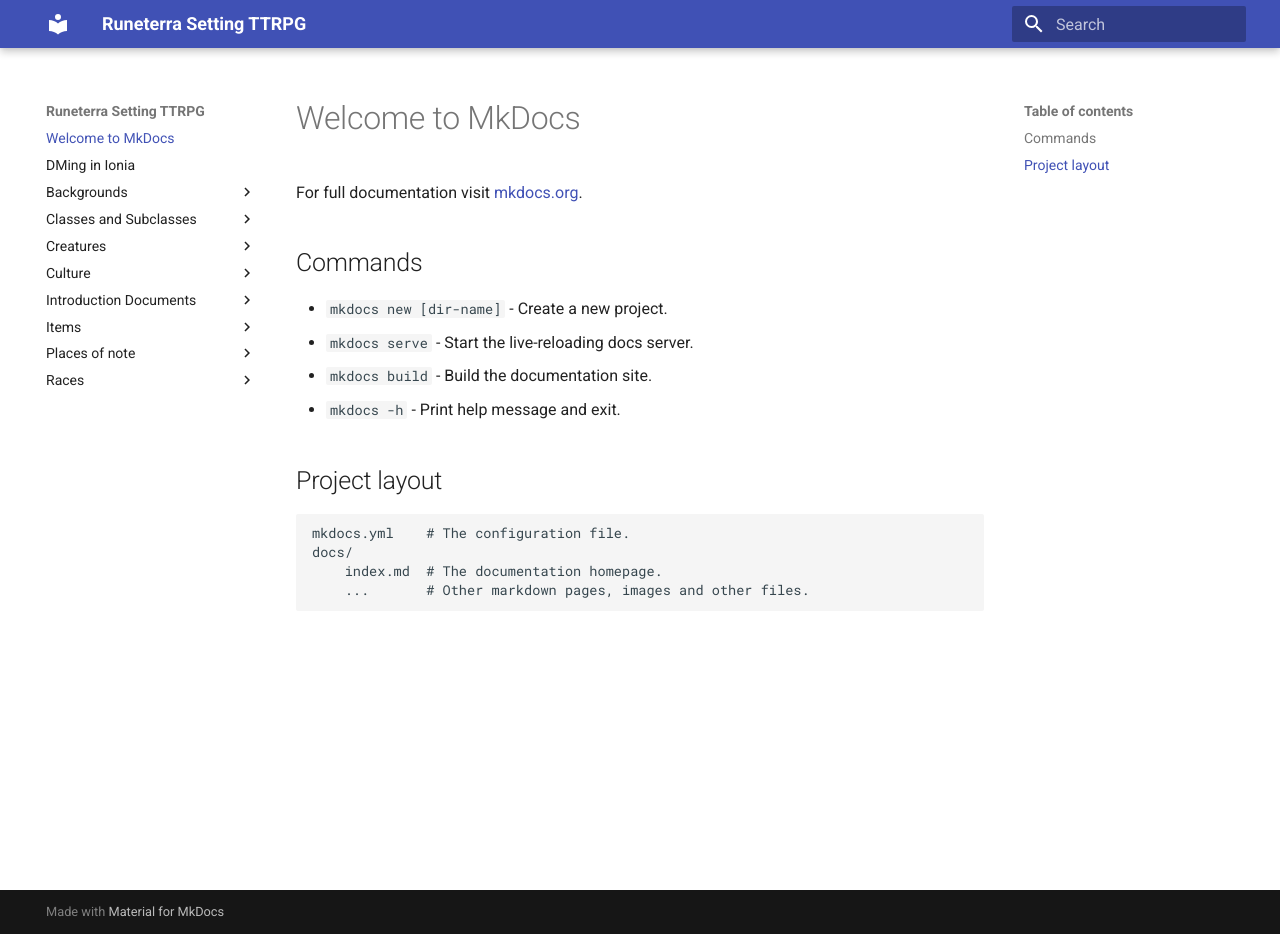
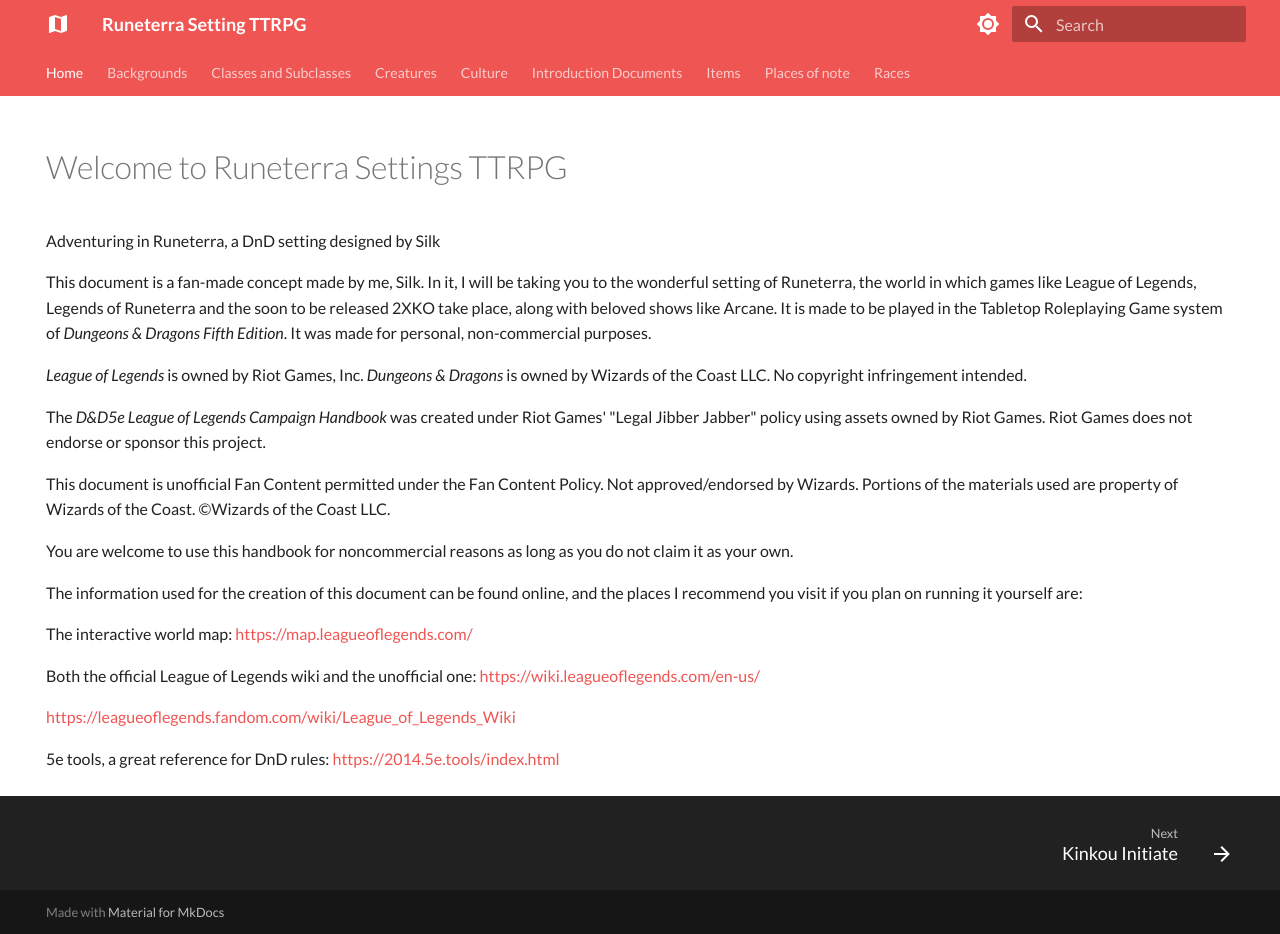
Before and after one commit to SilksongHypeboi/Runeterra, an MkDocs documentation site: the page built from docs/index.md, in a window 1280 px wide and 934 px high. Built offline with MkDocs 1.6.1 and Material for MkDocs 9.7.7, drawn with Linux system fonts in a browser that asks for light colours.

Commit message:
Fixed Links between pages and added future navigation system.
Also updated a bunch of settings to make it look nicer!

```diff
--- a/docs/index.md
+++ b/docs/index.md
@@ -1,17 +1,28 @@
-# Welcome to MkDocs
+---
+    hide:
+        - navigation
+        - toc
+---
+# Welcome to Runeterra Settings TTRPG
 
-For full documentation visit [mkdocs.org](https://www.mkdocs.org).
+Adventuring in Runeterra, a DnD setting designed by Silk
 
-## Commands
+This document is a fan-made concept made by me, Silk. In it, I will be taking you to the wonderful setting of Runeterra, the world in which games like League of Legends, Legends of Runeterra and the soon to be released 2XKO take place, along with beloved shows like Arcane. It is made to be played in the Tabletop Roleplaying Game system of _Dungeons & Dragons Fifth Edition_. It was made for personal, non-commercial purposes.
 
-* `mkdocs new [dir-name]` - Create a new project.
-* `mkdocs serve` - Start the live-reloading docs server.
-* `mkdocs build` - Build the documentation site.
-* `mkdocs -h` - Print help message and exit.
+_League of Legends_ is owned by Riot Games, Inc. _Dungeons & Dragons_ is owned by Wizards of the Coast LLC. No copyright infringement intended.
 
-## Project layout
+The _D&D5e League of Legends Campaign Handbook_ was created under Riot Games' "Legal Jibber Jabber" policy using assets owned by Riot Games. Riot Games does not endorse or sponsor this project.
 
-    mkdocs.yml    # The configuration file.
-    docs/
-        index.md  # The documentation homepage.
-        ...       # Other markdown pages, images and other files.
+This document is unofficial Fan Content permitted under the Fan Content Policy. Not approved/endorsed by Wizards. Portions of the materials used are property of Wizards of the Coast. ©Wizards of the Coast LLC.
+
+You are welcome to use this handbook for noncommercial reasons as long as you do not claim it as your own.
+
+The information used for the creation of this document can be found online, and the places I recommend you visit if you plan on running it yourself are:
+
+The interactive world map: [https://map.leagueoflegends.com/](https://map.leagueoflegends.com/)
+
+Both the official League of Legends wiki and the unofficial one: [https://wiki.leagueoflegends.com/en-us/](https://wiki.leagueoflegends.com/en-us/)
+
+[https://leagueoflegends.fandom.com/wiki/League_of_Legends_Wiki](https://leagueoflegends.fandom.com/wiki/League_of_Legends_Wiki)
+
+5e tools, a great reference for DnD rules: [https://2014.5e.tools/index.html](https://2014.5e.tools/index.html)
--- /dev/null
+++ b/docs/navigation.md
@@ -0,0 +1,2 @@
+- [Home](index.md)
+- */
--- a/mkdocs.yml
+++ b/mkdocs.yml
@@ -2,7 +2,37 @@
 site_url: https://SilksongHypeboi.github.io/runeterra
 theme:
   name: material
-
+  font:
+    text: Lato
+  icon:
+    logo: material/map
+  features:
+    - navigation.tabs
+    - navigation.indexes
+    - navigation.top
+    - search.suggest
+    - search.highlight
+    - search.share
+    - navigation.footer
+  palette:
+    # Palette toggle for light mode
+    - scheme: default
+      accent: light blue
+      primary: red
+      toggle:
+        icon: material/brightness-7
+        name: Switch to dark mode
+    # Palette toggle for dark mode
+    - scheme: slate
+      accent: light blue
+      primary: red
+      toggle:
+        icon: material/brightness-4
+        name: Switch to light mode
+markdown_extensions:
+  - nl2br # newline-to-break
 plugins:
   - search
-  - ezlinks
+  - roamlinks
+  - literate-nav:
+      nav_file: navigation.md
```
Also changed, not shown: docs/Introduction Documents/Initial Disclaimer.md (deleted, +0 -22 lines), docs/Introduction Documents/DMing in Ionia.md (renamed from docs/DMing in Ionia.md), 1 other file.
